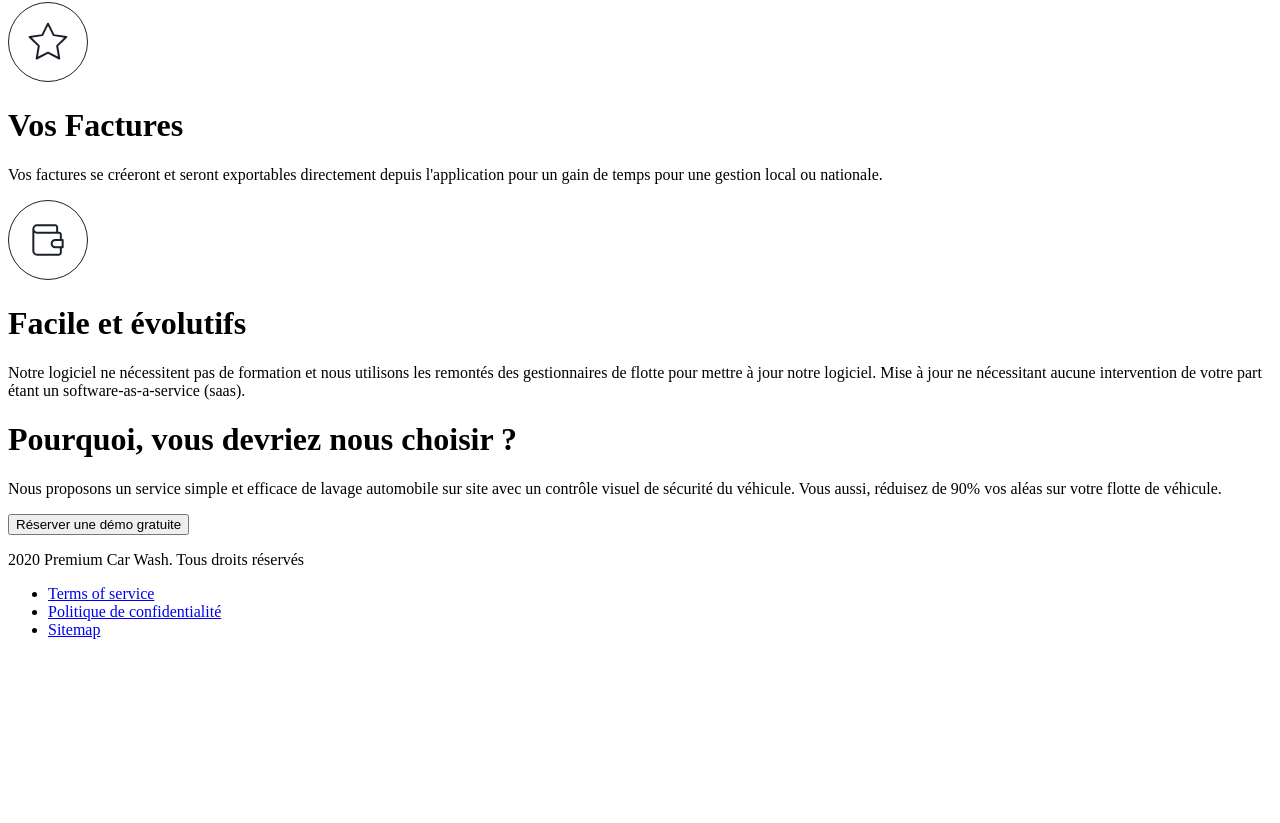
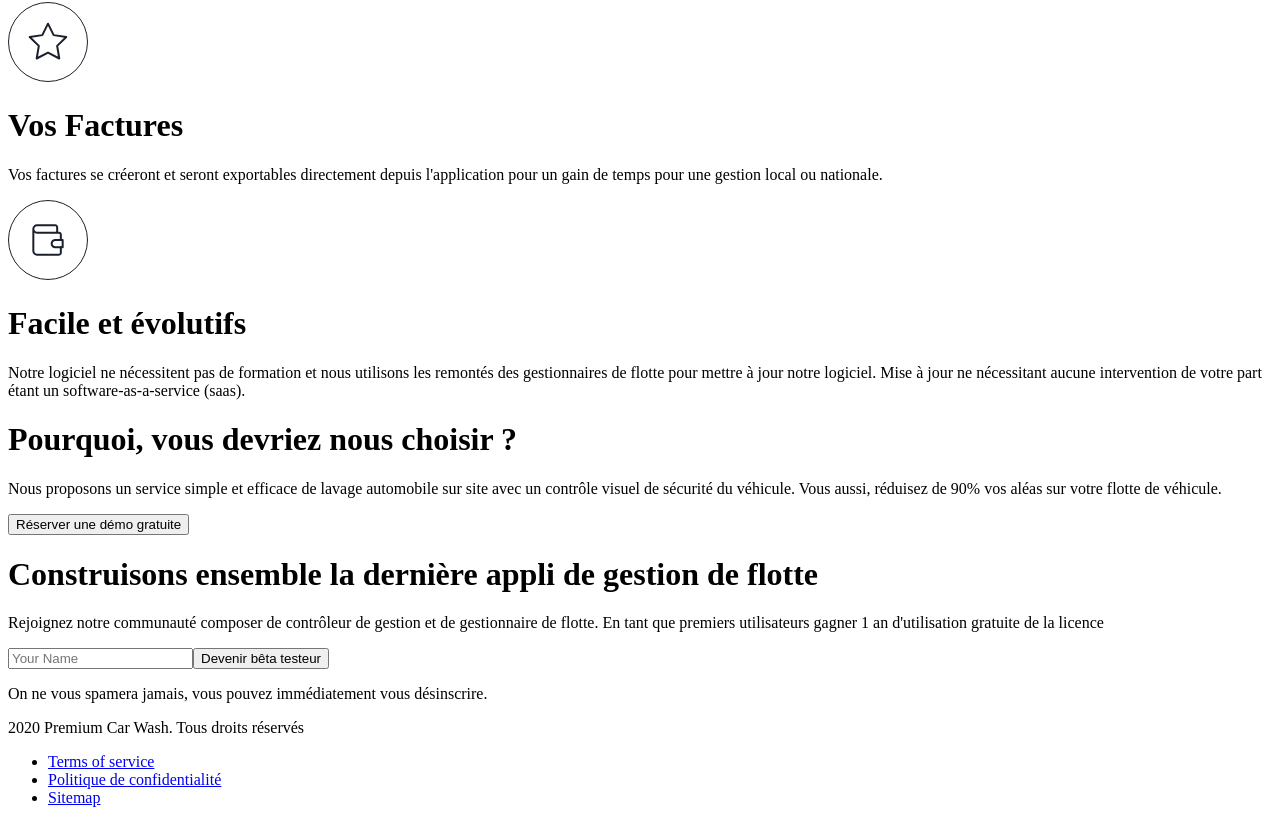
Before and after one commit to Yvens16/next-premium-car-wash, a Next.js app: page /entreprises in a window 1280 px wide. Shown: the part 2773-3596 px from the top of the page. Before the commit the page ends 3428 px from the top, so only its background shows below. Built offline with nearby package versions, Linux system fonts and the light colour scheme; no server answers.

Commit message:
newsletter front done backend to do

```diff
--- a/pages/entreprises.js
+++ b/pages/entreprises.js
@@ -1,5 +1,6 @@
 import React, { useState, useRef, useEffect } from 'react'
 function entreprises () {
+  const [show, setShow] = useState(true);
   let [absolHeight, setAblsolHeight] = useState(null)
   let absoluteDivHeight = useRef(null)
   const handleLoadImage = () => {
@@ -598,6 +599,26 @@ function entreprises () {
               }
               `}
       </style>
+      <div className="flex items-center justify-center py-12">
+            <div className="mx-4 md:w-10/12 flex items-center justify-center relative bg-teal">
+                {/* <img className="hidden lg:block w-full h-full absolute rounded-md" src="https://i.ibb.co/hRFzFwd/Group-184.png" alt="background" />
+                <img className="hidden sm:block lg:hidden w-full h-full absolute rounded-md" src="https://i.ibb.co/nBfFP0h/i-Pad-mini-01-1.png" alt="background" />
+                <img className="sm:hidden w-full h-full absolute rounded-md" src="https://i.ibb.co/d5F32YJ/bg-small.png" alt="background" /> */}
+                <div className="relative z-10 w-full">
+                    <div className="flex flex-col justify-start py-8 lg:px-10 md:px-6 px-4">
+                        <h1 className="lg:text-5xl md:text-4xl text-2xl font-semibold text-white">Construisons ensemble la dernière appli de gestion de flotte</h1>
+                        <p className="pt-6 pb-10 md:pt-4 md:pb-12 text-base font-medium leading-none text-gray-200">Rejoignez notre communauté composer de contrôleur de gestion et de gestionnaire de flotte. En tant que premiers utilisateurs gagner 1 an d'utilisation gratuite de la licence</p>
+                        <div className="pb-6 md:pb-4 flex flex-col justify-center items-center md:flex-row md:justify-start gap-6 md:gap-4">
+                            <input type="text" placeholder="Your Name" className="placeholder-gray-300 border rounded-md p-4 h-12 w-80 focus:outline-none " />
+                            <button className="flex items-center justify-center w-80 md:w-28 h-12 bg-pastel rounded-md text-white font-medium text-base focus:outline-none focus:ring-2 focus:ring-teal-light focus:ring-opacity-50 hover:bg-teal-light">Devenir bêta testeur</button>
+                        </div>
+                        <p className="text-base font-medium leading-none text-gray-200">
+                            On ne vous spamera jamais, vous pouvez immédiatement vous désinscrire.{" "}
+                        </p>
+                    </div>
+                </div>
+            </div>
+        </div>
     </>
   )
 }
```
